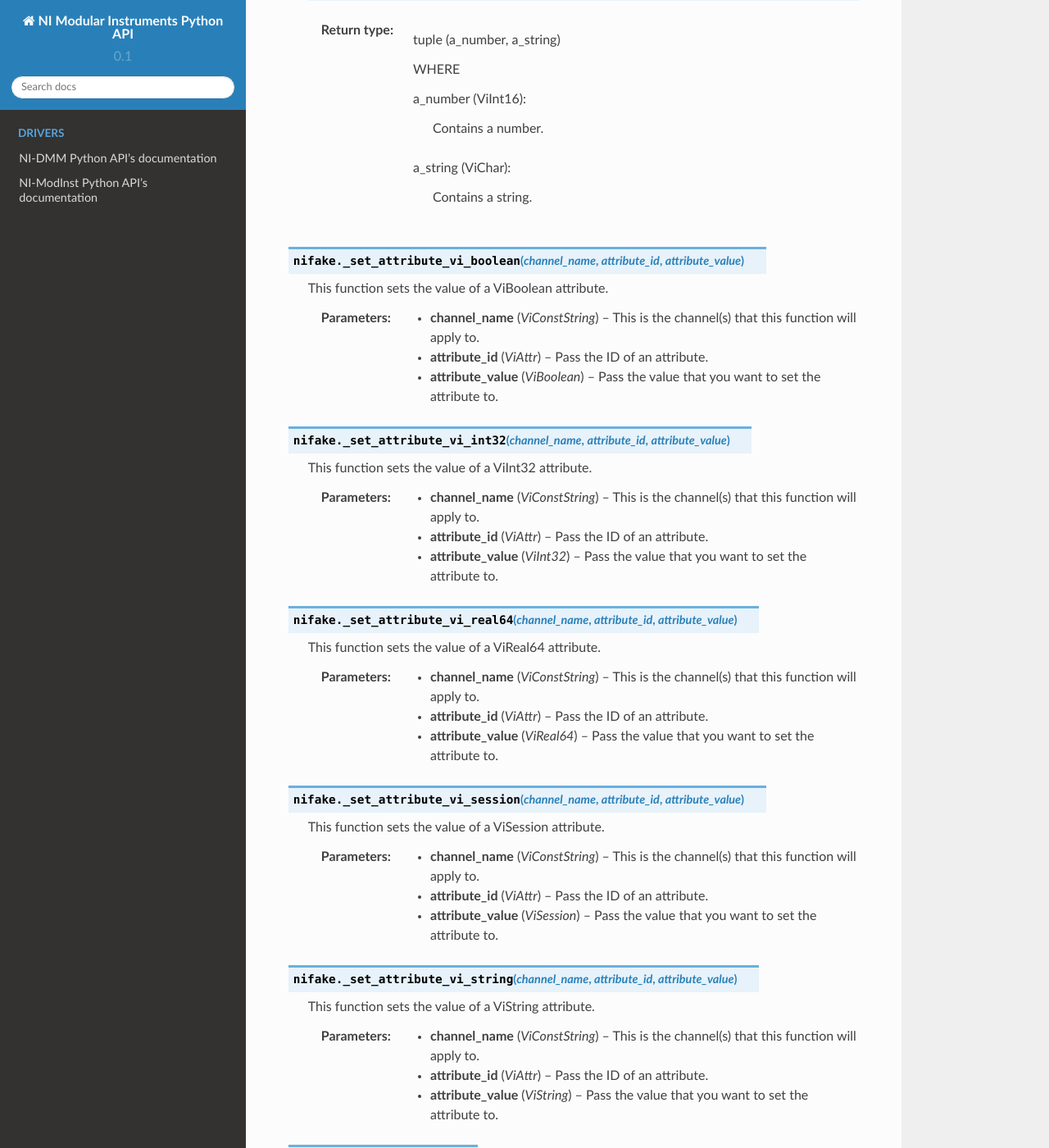
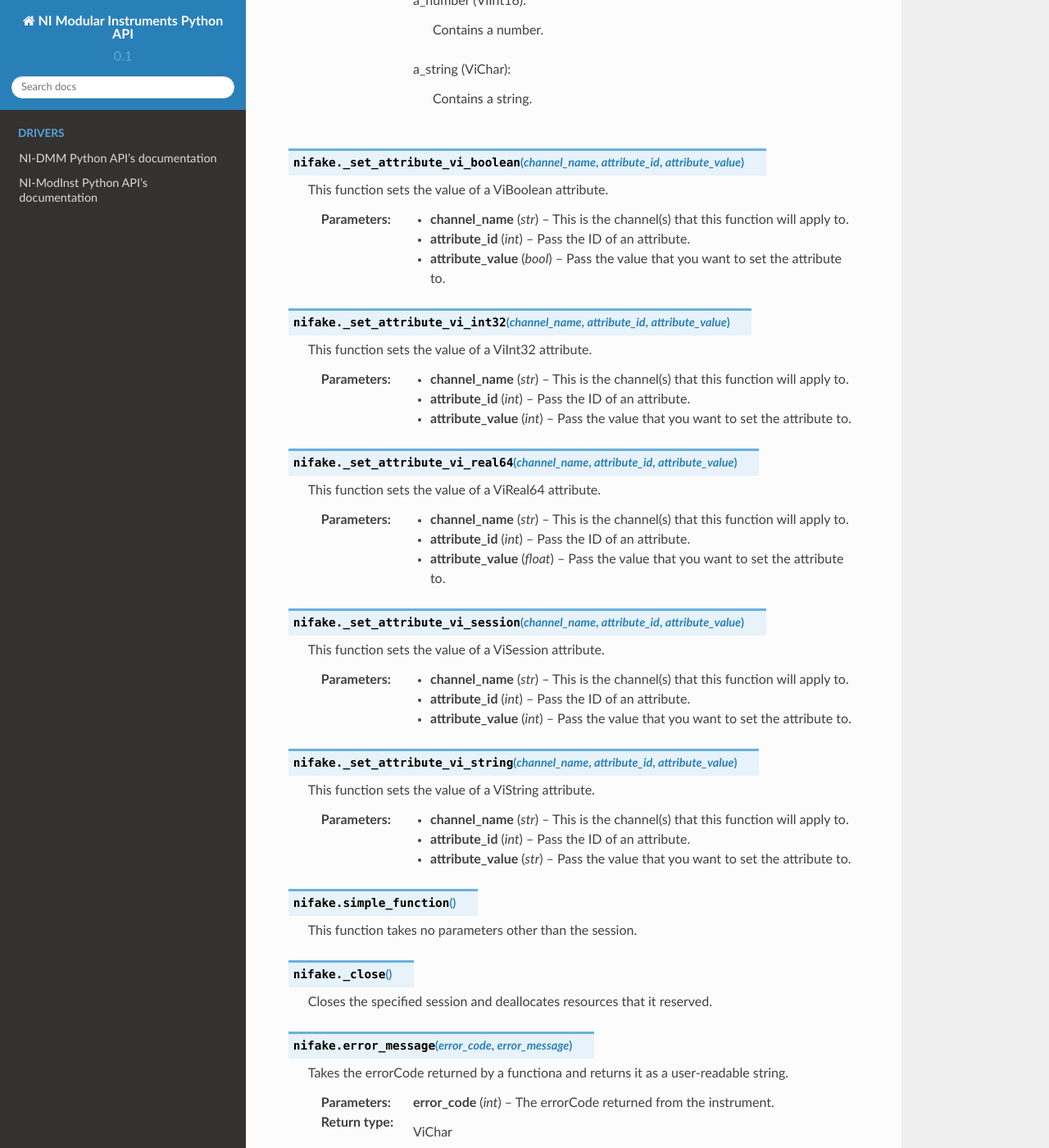
Before and after one commit to ni/nimi-python, a Sphinx documentation site: the page built from docs/nifake/functions.rst, in a window 1280 px wide and 1400 px high, scrolled down 4866 px. Shown: the whole window at 82% size. Built offline with Sphinx 7.4.7 and the Read the Docs theme 2.0.0, drawn with Linux system fonts in a browser that asks for light colours; some of the changed text lies outside the part shown.

Commit message:
Re-generate files after updating from master

```diff
--- a/docs/nifake/functions.rst
+++ b/docs/nifake/functions.rst
@@ -63,7 +63,7 @@
 
 
 
-    :type buffer_size: ViInt32
+    :type buffer_size: int
 
     :rtype: ViChar
 
@@ -87,7 +87,7 @@
 
 
 
-    :type channel_name: ViConstString
+    :type channel_name: str
     :param attribute_id:
 
 
@@ -95,7 +95,7 @@
 
 
 
-    :type attribute_id: ViAttr
+    :type attribute_id: int
 
     :rtype: ViBoolean
 
@@ -119,7 +119,7 @@
 
 
 
-    :type channel_name: ViConstString
+    :type channel_name: str
     :param attribute_id:
 
 
@@ -127,7 +127,7 @@
 
 
 
-    :type attribute_id: ViAttr
+    :type attribute_id: int
 
     :rtype: ViInt32
 
@@ -151,7 +151,7 @@
 
 
 
-    :type channel_name: ViConstString
+    :type channel_name: str
     :param attribute_id:
 
 
@@ -159,7 +159,7 @@
 
 
 
-    :type attribute_id: ViAttr
+    :type attribute_id: int
 
     :rtype: ViReal64
 
@@ -183,7 +183,7 @@
 
 
 
-    :type channel_name: ViConstString
+    :type channel_name: str
     :param attribute_id:
 
 
@@ -191,7 +191,7 @@
 
 
 
-    :type attribute_id: ViAttr
+    :type attribute_id: int
 
     :rtype: ViSession
 
@@ -215,7 +215,7 @@
 
 
 
-    :type channel_name: ViConstString
+    :type channel_name: str
     :param attribute_id:
 
 
@@ -223,7 +223,7 @@
 
 
 
-    :type attribute_id: ViAttr
+    :type attribute_id: int
     :param buffer_size:
 
 
@@ -231,7 +231,7 @@
 
 
 
-    :type buffer_size: ViInt32
+    :type buffer_size: int
 
 .. function:: get_enum_value(a_quantity, a_turtle)
 
@@ -285,7 +285,7 @@
 
 
 
-    :type buffer_size: ViInt32
+    :type buffer_size: int
 
     :rtype: ViStatus
 
@@ -309,7 +309,7 @@
 
 
 
-    :type error_code: ViStatus
+    :type error_code: int
     :param buffer_size:
 
 
@@ -317,7 +317,7 @@
 
 
 
-    :type buffer_size: ViInt32
+    :type buffer_size: int
 
 .. function:: _init_with_options(resource_name, id_query, reset_device, option_string)
 
@@ -335,7 +335,7 @@
 
 
 
-    :type resource_name: ViString
+    :type resource_name: str
     :param id_query:
 
 
@@ -347,7 +347,7 @@
         | VI\_FALSE          | 0 | Skip ID Query    |
         +--------------------+---+------------------+
 
-    :type id_query: ViBoolean
+    :type id_query: bool
     :param reset_device:
 
 
@@ -359,7 +359,7 @@
         | VI\_FALSE          | 0 | Don't Reset  |
         +--------------------+---+--------------+
 
-    :type reset_device: ViBoolean
+    :type reset_device: bool
     :param option_string:
 
 
@@ -367,7 +367,7 @@
 
 
 
-    :type option_string: ViString
+    :type option_string: str
 
     :rtype: ViSession
 
@@ -398,7 +398,7 @@
 
 
 
-    :type maximum_time: ViInt32
+    :type maximum_time: int
 
     :rtype: ViReal64
 
@@ -422,7 +422,7 @@
 
 
 
-    :type maximum_time: ViInt32
+    :type maximum_time: int
     :param array_size:
 
 
@@ -430,7 +430,7 @@
 
 
 
-    :type array_size: ViInt32
+    :type array_size: int
 
     :rtype: tuple (reading_array, actual_number_of_points)
 
@@ -495,7 +495,7 @@
 
 
 
-    :type channel_name: ViConstString
+    :type channel_name: str
     :param attribute_id:
 
 
@@ -503,7 +503,7 @@
 
 
 
-    :type attribute_id: ViAttr
+    :type attribute_id: int
     :param attribute_value:
 
 
@@ -511,7 +511,7 @@
 
 
 
-    :type attribute_value: ViBoolean
+    :type attribute_value: bool
 
 .. function:: _set_attribute_vi_int32(channel_name, attribute_id, attribute_value)
 
@@ -527,7 +527,7 @@
 
 
 
-    :type channel_name: ViConstString
+    :type channel_name: str
     :param attribute_id:
 
 
@@ -535,7 +535,7 @@
 
 
 
-    :type attribute_id: ViAttr
+    :type attribute_id: int
     :param attribute_value:
 
 
@@ -543,7 +543,7 @@
 
 
 
-    :type attribute_value: ViInt32
+    :type attribute_value: int
 
 .. function:: _set_attribute_vi_real64(channel_name, attribute_id, attribute_value)
 
@@ -559,7 +559,7 @@
 
 
 
-    :type channel_name: ViConstString
+    :type channel_name: str
     :param attribute_id:
 
 
@@ -567,7 +567,7 @@
 
 
 
-    :type attribute_id: ViAttr
+    :type attribute_id: int
     :param attribute_value:
 
 
@@ -575,7 +575,7 @@
 
 
 
-    :type attribute_value: ViReal64
+    :type attribute_value: float
 
 .. function:: _set_attribute_vi_session(channel_name, attribute_id, attribute_value)
 
@@ -591,7 +591,7 @@
 
 
 
-    :type channel_name: ViConstString
+    :type channel_name: str
     :param attribute_id:
 
 
@@ -599,7 +599,7 @@
 
 
 
-    :type attribute_id: ViAttr
+    :type attribute_id: int
     :param attribute_value:
 
 
@@ -607,7 +607,7 @@
 
 
 
-    :type attribute_value: ViSession
+    :type attribute_value: int
 
 .. function:: _set_attribute_vi_string(channel_name, attribute_id, attribute_value)
 
@@ -623,7 +623,7 @@
 
 
 
-    :type channel_name: ViConstString
+    :type channel_name: str
     :param attribute_id:
 
 
@@ -631,7 +631,7 @@
 
 
 
-    :type attribute_id: ViAttr
+    :type attribute_id: int
     :param attribute_value:
 
 
@@ -639,7 +639,7 @@
 
 
 
-    :type attribute_value: ViString
+    :type attribute_value: str
 
 .. function:: simple_function()
 
@@ -669,7 +669,7 @@
 
 
 
-    :type error_code: ViStatus
+    :type error_code: int
 
     :rtype: ViChar
 
```
Also changed, not shown: docs/nifake/attributes.rst (+68 -68 lines), docs/nifake/enums.rst (+14 -16 lines), 6 other files.
